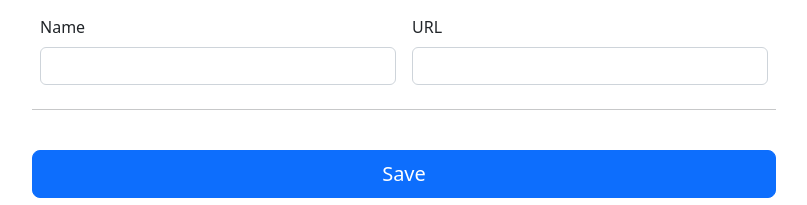
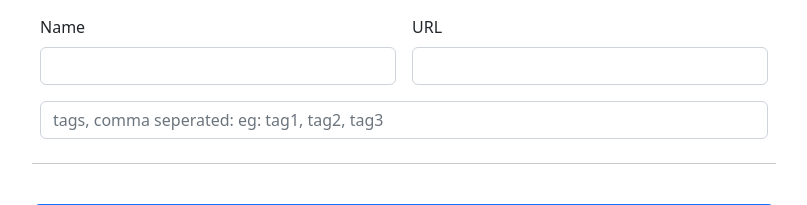
Before and after one commit to brandonleon/StartPage, a FastAPI app: page /edit/1 in a window 1280 px wide. Shown: the part 86-291 px from the top of the page, without its empty margins (42-849 px from the left). Run offline with FastAPI, Linux system fonts and the light colour scheme; data that the repository does not hold is empty; parts of the project's set-up code (start-up, migrations or seed data) failed here and were passed over; some libraries are stand-ins or nearby versions.

Commit message:
HTML for tag fieDld.

```diff
--- a/main.py
+++ b/main.py
@@ -147,8 +147,8 @@ async def edit(request: Request, link_id):
 
 # process the edit link form
 @app.post("/edit/{link_id}", response_class=HTMLResponse)
-async def edit_link(link_id, link_name: str = Form(...), link_url: str = Form(...)):
-    db_utils.save_link(link_name, link_url, link_id)
+async def edit_link(link_id, link_name: str = Form(...), link_url: str = Form(...), link_tags: str = Form(...)):
+    db_utils.save_link(link_name, link_url, link_id, tags=link_tags)
     return RedirectResponse(app.url_path_for("root"), status_code=302)
 
 
--- a/templates/edit.html
+++ b/templates/edit.html
@@ -15,7 +15,8 @@
                     <div class="row g-3">
                         <div class="col-sm-6">
                             <label for="link_name" class="form-label">Name</label>
-              <input type="text" class="form-control" id="link_name" name="link_name" value="{{ link.name }}" required>
+                            <input type="text" class="form-control" id="link_name" name="link_name"
+                                   value="{{ link.name }}" required>
                             <div class="invalid-feedback">
                                 Valid first name is required.
                             </div>
@@ -23,10 +24,15 @@
 
                         <div class="col-sm-6">
                             <label for="link_url" class="form-label">URL</label>
-              <input type="text" class="form-control" id="link_url" name="link_url" value="{{ link.url }}" required>
+                            <input type="text" class="form-control" id="link_url" name="link_url" value="{{ link.url }}"
+                                   required>
                             <div class="invalid-feedback">
                                 Valid last name is required.
                             </div>
+                        </div>
+                        <div class="col-sm-12">
+                            <input type="text" class="form-control" id="link_tags" name="link_tags"
+                                   placeholder="tags, comma seperated: eg: tag1, tag2, tag3" value="">
                         </div>
 
                         <hr class="my-4">
```
Also changed, not shown: templates/add.html (+6 -3 lines). Lines whose indentation alone changed are shown as unchanged.
